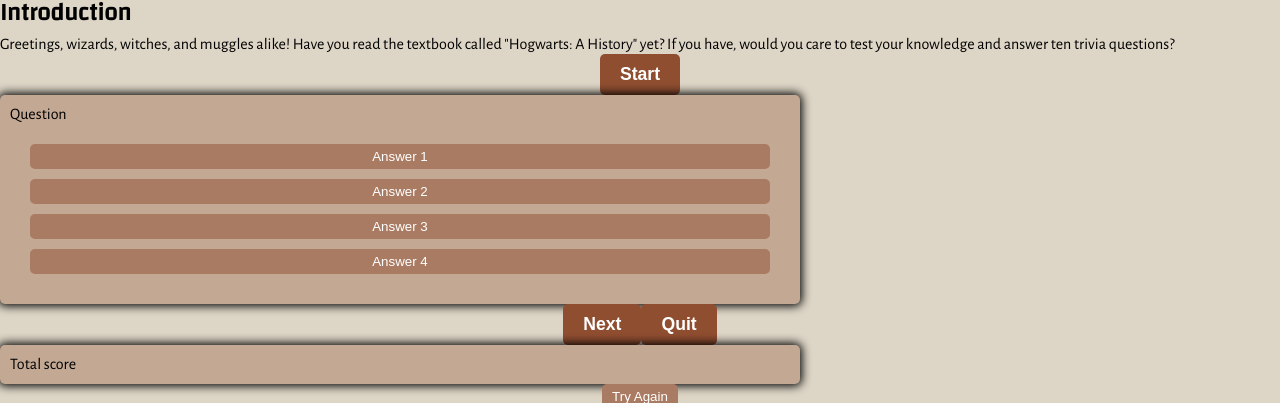
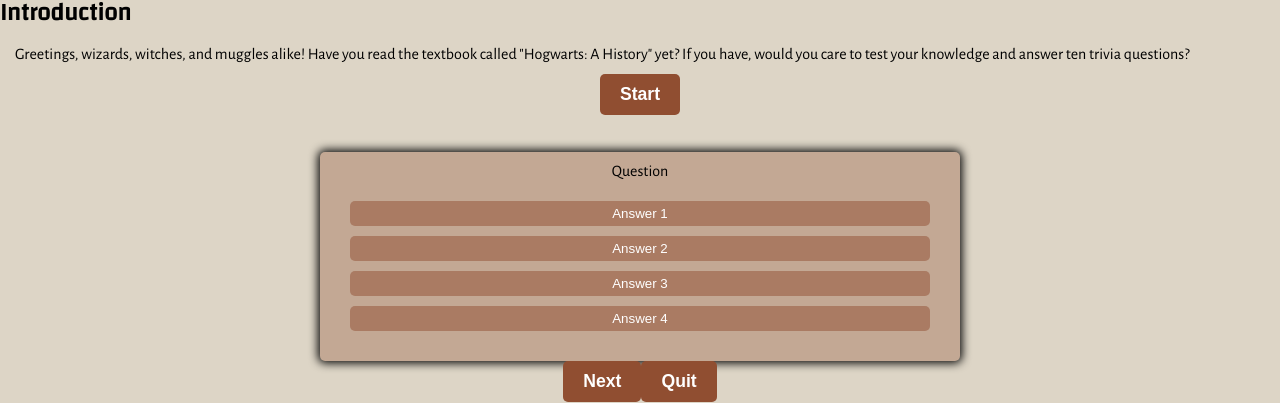
Before and after one commit to marcgithub23/pp2-hogwarts-history, a plain HTML site: page index.html in a window 1280 px wide. Shown: the part 91-494 px from the top of the page. Drawn offline with nearby package versions, Linux system fonts and the light colour scheme.

Commit message:
Center content, style p element and try again btn

```diff
--- a/assets/css/style.css
+++ b/assets/css/style.css
@@ -16,7 +16,7 @@ body {
     min-height: 100vh;
     display: flex;
     flex-direction: column;
-    background-color: #ddd5c6
+    background-color: #ddd5c6;
 }
 
 h1 {
@@ -25,6 +25,17 @@ h1 {
 
 h2 {
     font-family: 'Changa', sans-serif;
+}
+
+p {
+    padding: 10px 5px;
+    margin: 0 10px;
+}
+
+.center {
+    max-width: 80%;
+    margin: auto;
+    text-align: center;
 }
 
 /* Quiz screen display styling */
@@ -56,7 +67,8 @@ h2 {
 
 .start-btn,
 .next-btn,
-.quit-btn {
+.quit-btn,
+.try-again-btn {
     background-color: #904e31;
     font-size: 1.10rem;
     font-weight: bold;
--- a/index.html
+++ b/index.html
@@ -24,7 +24,7 @@
 <body>
     <!-- Home screen display -->
     <div id="home-screen">
-        <h1>Hogwarts<br>History</h1>
+        <h1 class="center">Hogwarts<br>History</h1>
         <div class="logo-image"></div>
         <main>
             <h2>Introduction</h2>
@@ -39,8 +39,8 @@
     </div>
 
     <!-- Quiz screen display -->
-    <div id="quiz-screen">
-        <div class="container">
+    <div id="quiz-screen" class="center">
+        <div class="container center">
             <div id="question-container">
                 <div id="question">Question</div>
                 <div id="answer-buttons" class="btn-grid">
@@ -58,8 +58,8 @@
     </div>
 
     <!-- Results screen display -->
-    <div id="results-screen">
-        <div class="container">
+    <div id="results-screen" class="center">
+        <div class="container center">
             <p id="total-score">Total score</p>
         </div>
         <div class="controls">
```
